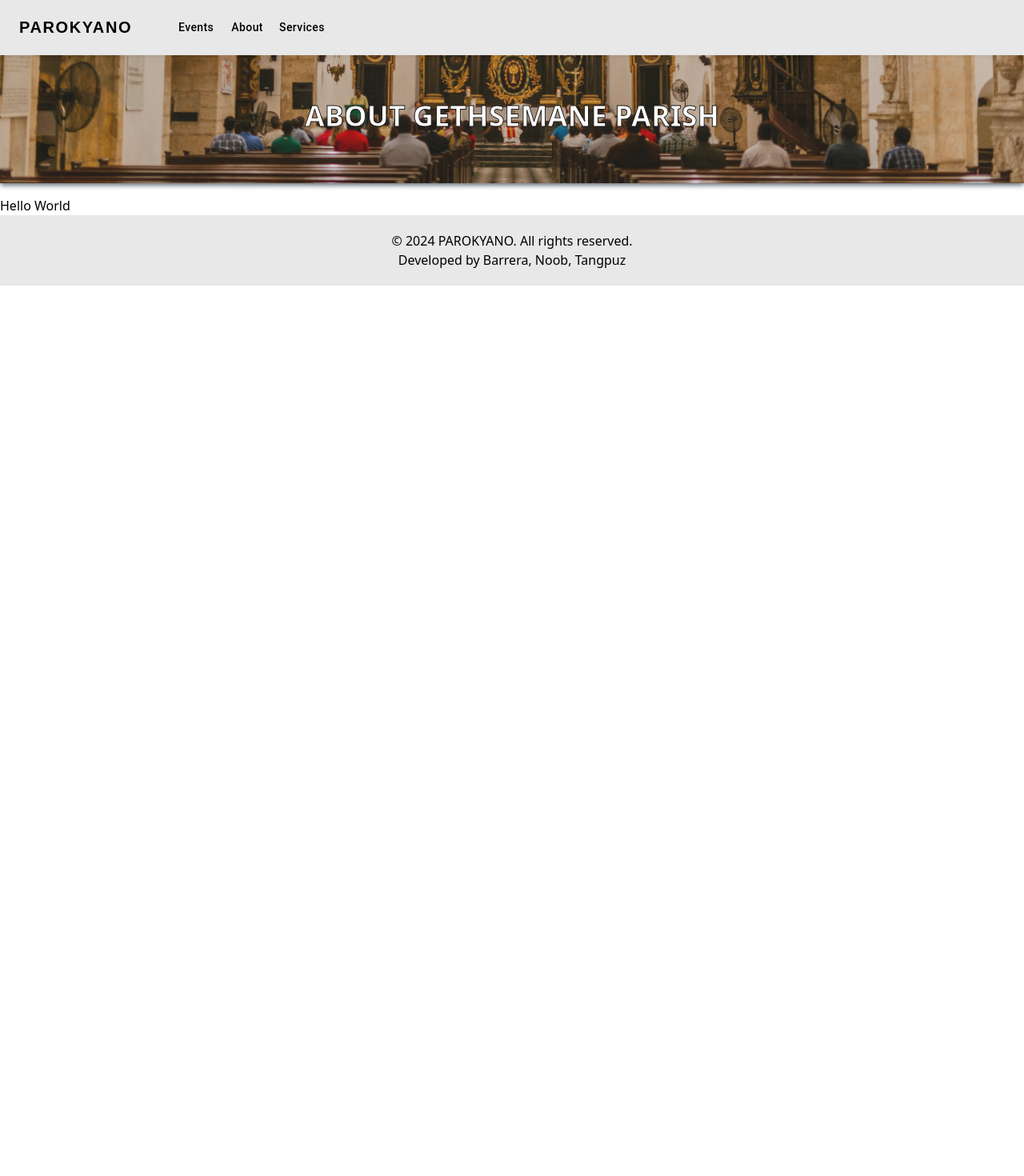
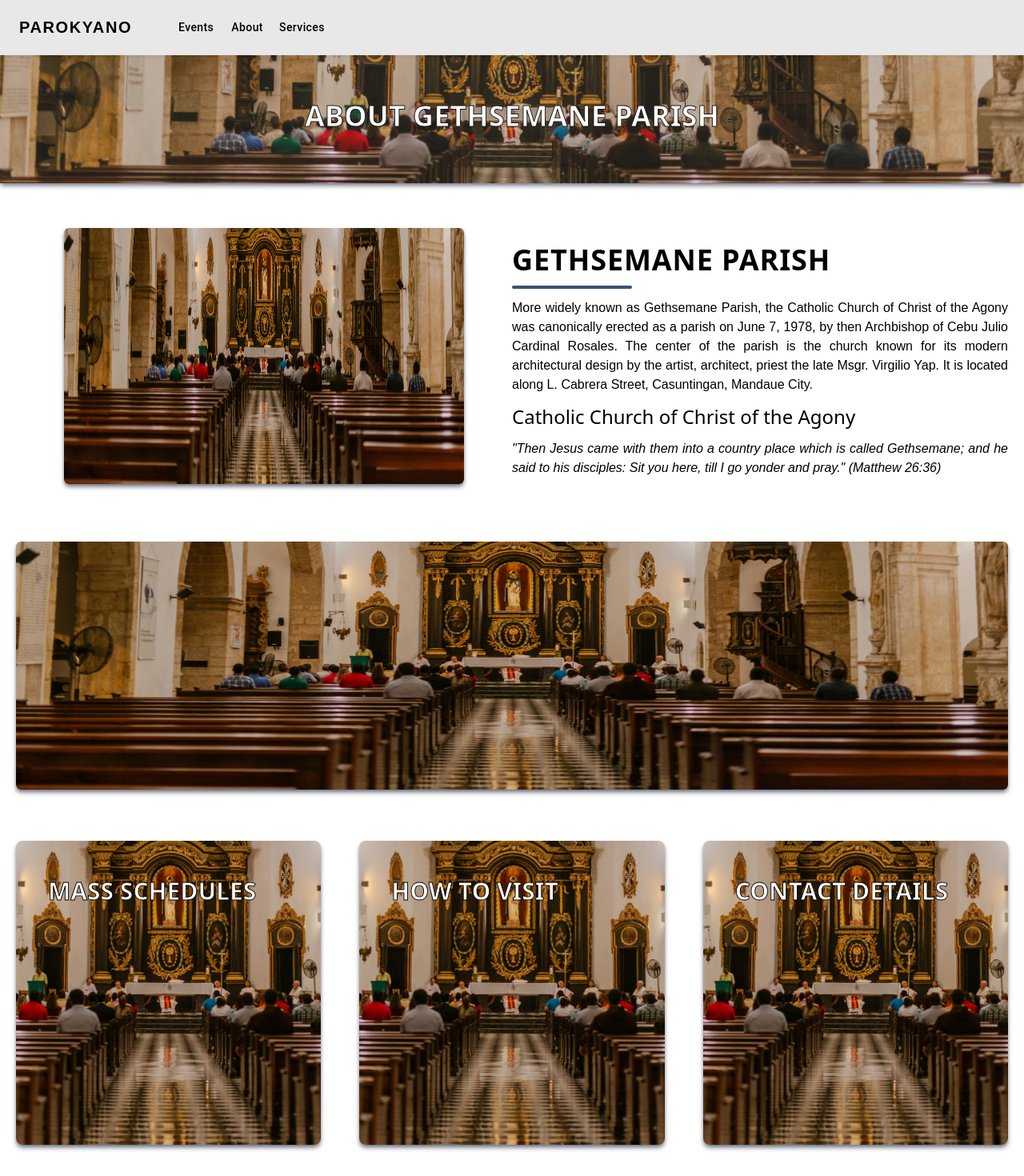
Before and after one commit to b1gmcdaddy/parokyano, a React (Vite) app in the folder client/: page /about in a window 1280 px wide. Shown: the top 1470 px of the page at 80% size. Before the commit the page ends 800 px from the top, so only its background shows below. Built offline with nearby package versions, Linux system fonts and the light colour scheme.

Commit message:
added: About Page

```diff
--- a/client/src/pages/parishioner/About.jsx
+++ b/client/src/pages/parishioner/About.jsx
@@ -1,12 +1,34 @@
-import React from "react";
+import React, { useState } from "react";
 import NavParishioner from "../../components/NavParishioner";
 import imageHeader from '../../assets/imageHeader.jpg';
 import Header from '../../components/Header';
-
 import Footer from '../../components/Footer';
+import { Grid } from "@mui/material";
 
 
 const About = () => {
+
+    const [hidden1, setHidden1] = useState(true);
+    const [hidden2, setHidden2] = useState(true);
+    const [hidden3, setHidden3] = useState(true);
+
+    const cardStyling = {
+        position: 'absolute',
+        top: 80,
+        left: 80,
+        padding: '8px',
+        color: 'white',
+        fontWeight: '700',
+        fontSize: '30px',
+      };
+
+      const hoverDetails = {
+        position: 'absolute',
+        bottom: 30,
+        right: 30,
+        color: 'white',
+      };
+
     return(
         <>
             <NavParishioner />
@@ -15,10 +37,66 @@ const About = () => {
                 title="ABOUT GETHSEMANE PARISH"
                 instruction=""
             />
+             <div className='w-full px-2 mt-10'>
+                <div className='max-w-[1240px] mx-auto grid md:grid-cols-2'>
+                    <img className='w-[500px] h-[320px] mx-auto my-4 shadow-md shadow-gray-500 rounded-md' src={imageHeader} alt='/' />
+                <div className='flex flex-col justify-center'>
+                    <h1 className='md:text-4xl sm:text-3xl tracking-wide text-2xl font-bold py-3'>GETHSEMANE PARISH</h1>
+                    <div className='w-[150px] h-[4px] bg-[#355173] rounded-md mb-3'></div>
+                        <p className='text-justify font-[Arial]'>
+                        More widely known as Gethsemane Parish, the Catholic Church of Christ of the Agony was canonically
+                        erected as a parish on June 7, 1978, by
+                        then Archbishop of Cebu Julio Cardinal Rosales. The center of the parish is the church known for
+                        its modern architectural design by the artist,
+                        architect, priest the late Msgr. Virgilio Yap. It is located along L.
+                        Cabrera Street, Casuntingan, Mandaue City. </p>
+                        <h3 className='md:text-2xl sm:text-xl text-lg font-medium py-3'>Catholic Church of Christ of the Agony</h3>
+                        <p className='text-justify font-[Arial] italic'>
+                        "Then Jesus came with them into a country place which is called Gethsemane; and he said to his
+                          disciples: Sit you here, till I go yonder and pray." (Matthew 26:36)
+                        </p>
+                </div>
+                </div>
+            </div>
 
-            <h1>Hello World</h1>
+            {/*to implement slideshow*/}
+            <div className="mt-14">
+            <img className='w-[1240px] h-[310px] mx-auto my-4 shadow-md shadow-gray-500 rounded-md' src={imageHeader} />
+            </div>
 
-            <Footer />
+            <div className='max-w-[1240px] mx-auto my-16'>
+                <Grid container spacing={6}>
+                    <Grid item xs={12} md={4} style={{ position: 'relative' }} onMouseEnter={() => setHidden1(false)} onMouseLeave={() => setHidden1(true)}>
+                        <img src={imageHeader} className="object-cover md:h-[380px] w-full rounded-lg shadow-md shadow-gray-500 cursor-pointer
+                        hover:scale-105 duration-300" />
+                        <h1 style={cardStyling} className="title-outline">MASS SCHEDULES</h1>
+                        {
+                            hidden1 ? null : <p style={hoverDetails}>Mass Schedule of Gethsemane Church Here.</p>
+                        }
+                    </Grid>
+
+                    <Grid item xs={12} md={4} style={{ position: 'relative' }} onMouseEnter={() => setHidden2(false)} onMouseLeave={() => setHidden2(true)}>
+                        <img src={imageHeader} className="object-cover md:h-[380px] w-full rounded-lg shadow-md shadow-gray-500 cursor-pointer
+                        hover:scale-105 duration-300" />
+                        <h1 style={cardStyling} className="title-outline">HOW TO VISIT</h1>
+                        {
+                            hidden2 ? null : <p style={hoverDetails}>Location of Gethsemane Church Here.</p>
+                        }
+                    </Grid>
+
+                    <Grid item xs={12} md={4} style={{ position: 'relative' }} onMouseEnter={() => setHidden3(false)} onMouseLeave={() => setHidden3(true)} >
+                        <img src={imageHeader} className="object-cover md:h-[380px] w-full rounded-lg shadow-md shadow-gray-500 cursor-pointer
+                        hover:scale-105 duration-300"/>
+                        <h1 style={cardStyling} className="title-outline">CONTACT DETAILS</h1>
+                        {
+                            hidden3 ? null : <p style={hoverDetails}>Contact Details of Gethsemane Parish Here</p>
+                        }
+                    </Grid>
+                </Grid>
+            </div>
+
+        <Footer />
+
         </>
     )
 }
```
